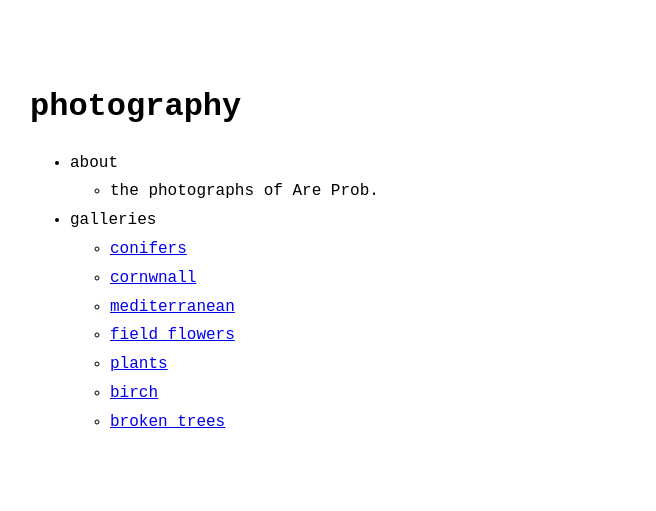
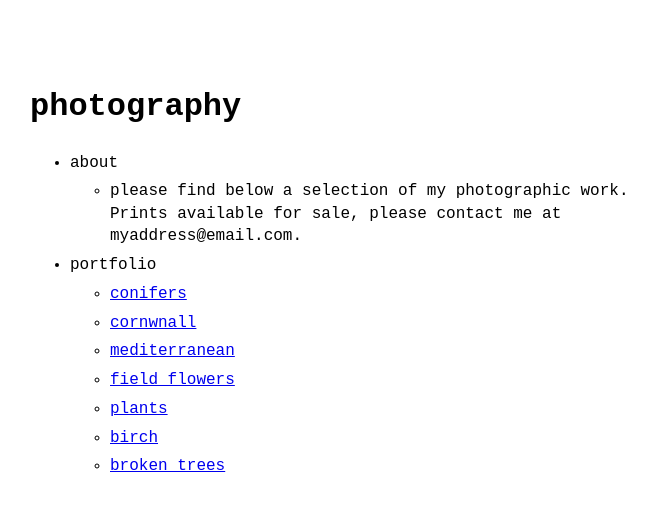
Before and after one commit to lucabutikofer/Photography, a Jekyll site: the page built from index.md, in a window 1280 px wide. Shown: the top 511 px of the page, without its empty margins (290-946 px from the left). Built offline with Jekyll 4.4.1, drawn with Linux system fonts in a browser that asks for light colours.

Commit message:
Update menu.yml

```diff
--- a/_data/menu.yml
+++ b/_data/menu.yml
@@ -4,9 +4,10 @@
 entries:
   - title: about
     entries:
-      - title: the photographs of Are Prob.
+      - title: please find below a selection of my photographic work.
+               Prints available for sale, please contact me at myaddress@email.com.
 
-  - title: galleries
+  - title: portfolio
     entries:
       - title: conifers
         url: conifers
```
